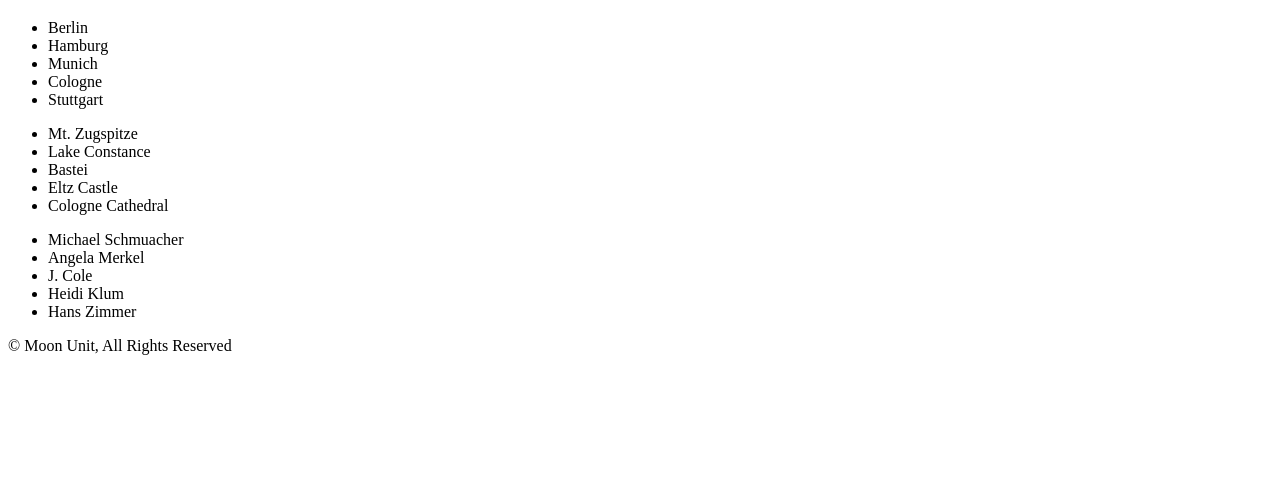
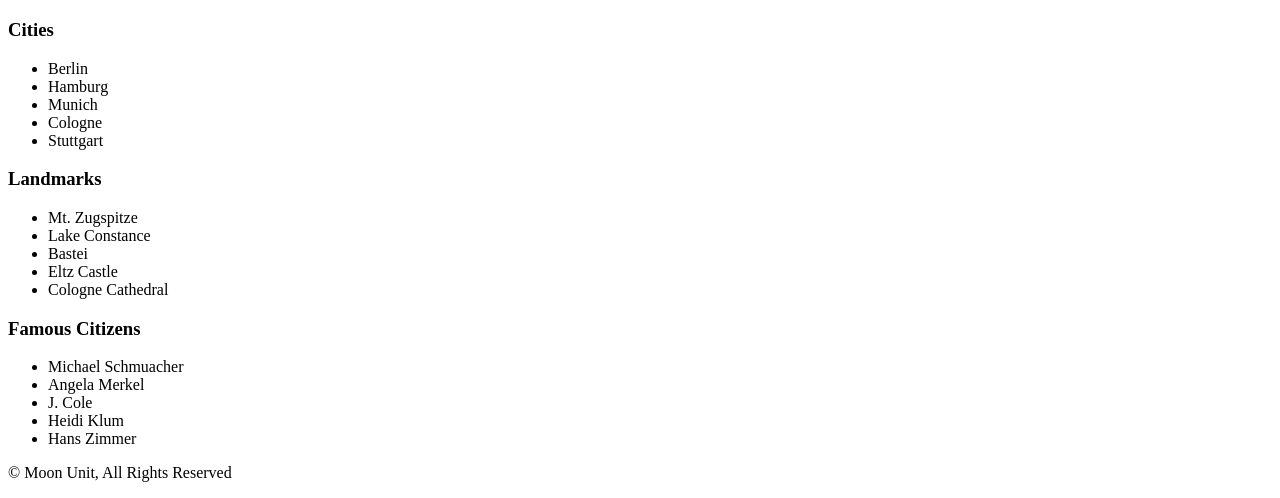
Before and after one commit to nss-day-cohort-51/helloworld-moon-units, a plain HTML site: page pages/samuel.html in a window 1280 px wide. Shown: the part 1690-2188 px from the top of the page. Before the commit the page ends 2061 px from the top, so only its background shows below. Drawn offline with Linux system fonts and the light colour scheme.

Commit message:
Added content titles

```diff
--- a/pages/samuel.html
+++ b/pages/samuel.html
@@ -32,6 +32,7 @@
         <h1>Germany</h1>
         <section class="countryContent">
             <section class="cities">
+                <h3>Cities</h3>
                 <ul>
                     <li>Berlin</li>
                     <li>Hamburg</li>
@@ -41,6 +42,7 @@
                 </ul>
             </section>
             <section class="landmarks">
+                <h3>Landmarks</h3>
                 <ul>
                     <li>Mt. Zugspitze</li>
                     <li>Lake Constance</li>
@@ -50,6 +52,7 @@
                 </ul>
             </section>
             <section class="citizens">
+                <h3>Famous Citizens</h3>
                 <ul>
                     <li>Michael Schmuacher</li>
                     <li>Angela Merkel</li>
```
